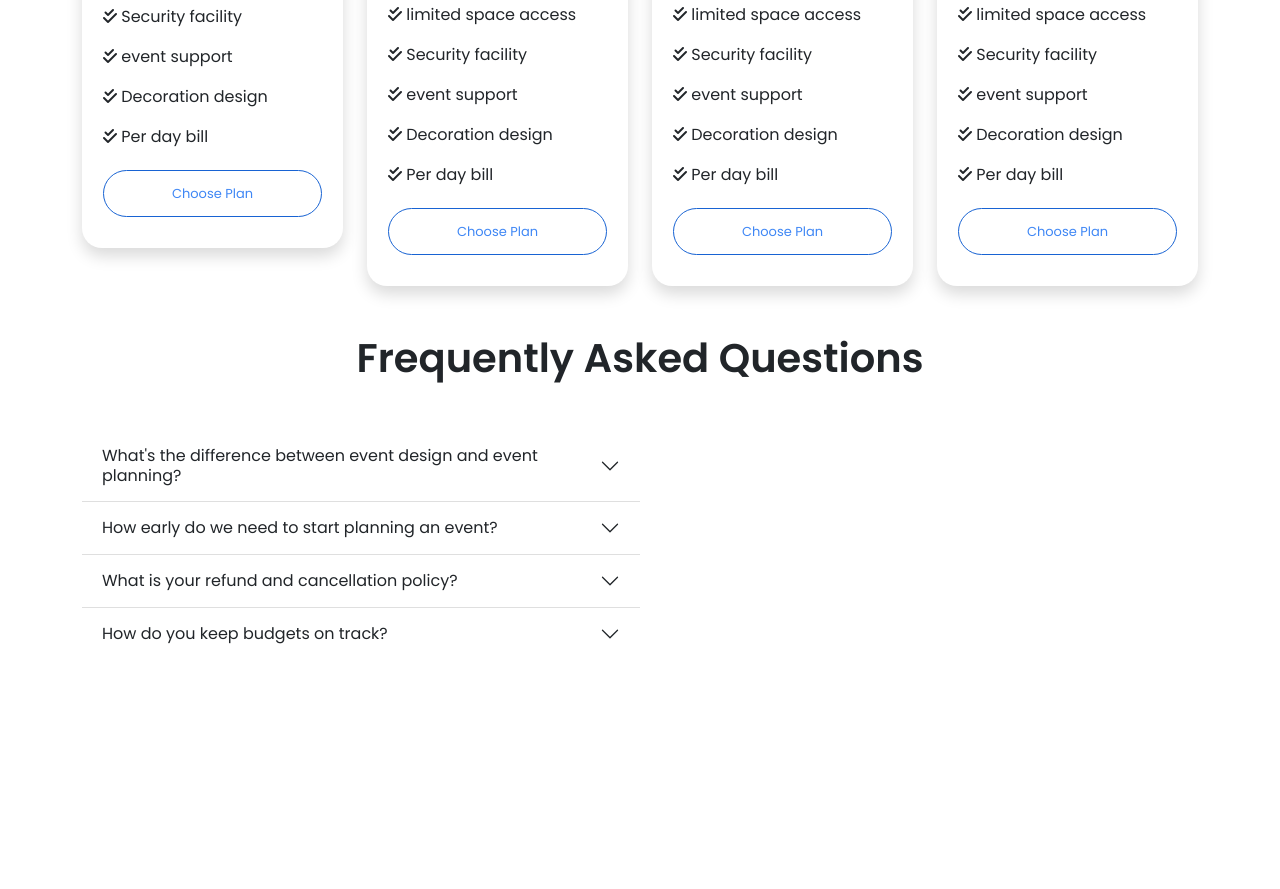
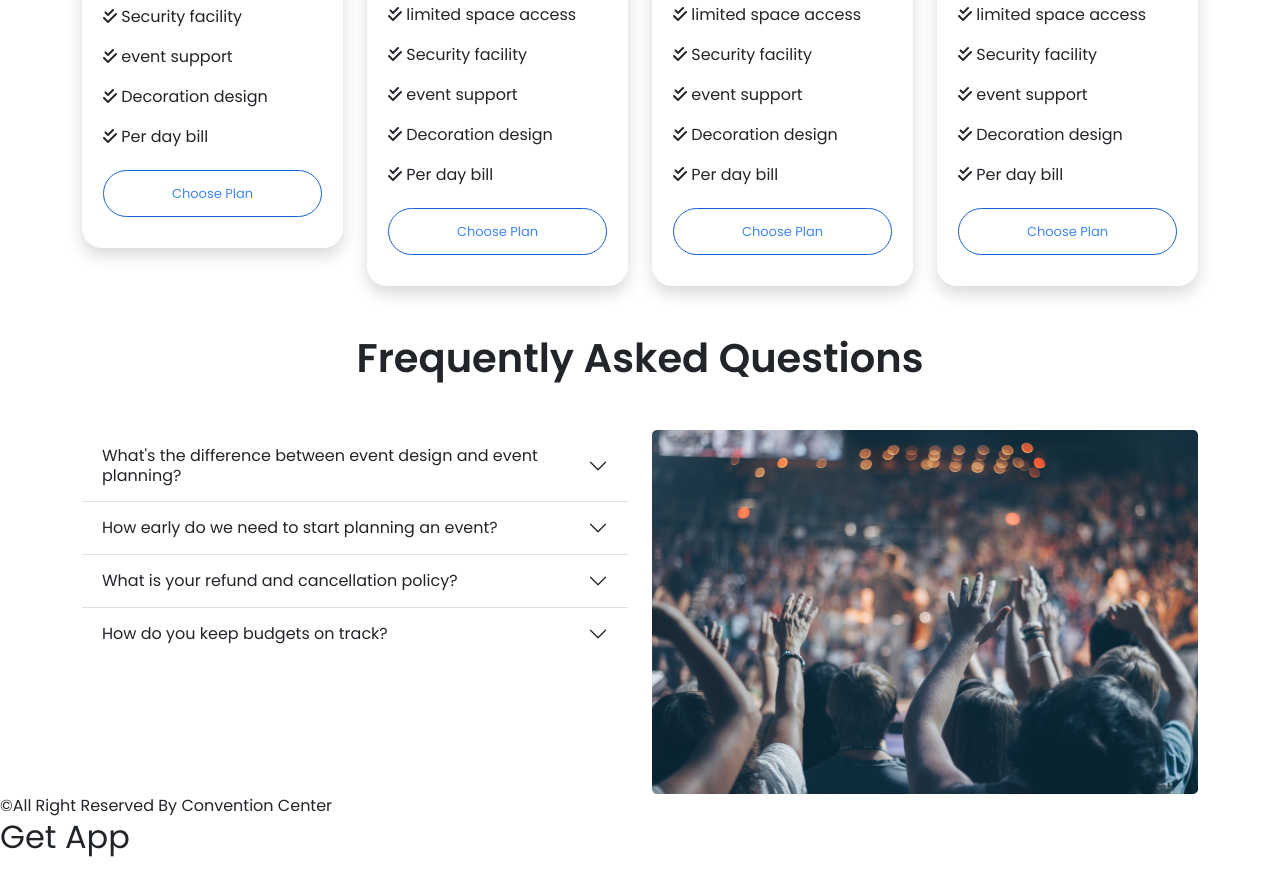
Before and after one commit to Fahimmuntasir1/Convention-center, a plain HTML site: page index.html in a window 1280 px wide. Shown: the part 894-1783 px from the top of the page. Before the commit the page ends 1554 px from the top, so only its background shows below. Drawn offline with nearby package versions, Linux system fonts and the light colour scheme.

Commit message:
FAQ added

```diff
--- a/index.html
+++ b/index.html
@@ -167,6 +167,7 @@
     <section id="faq">
       <h1 class="text-center fw-bold my-5">Frequently Asked Questions</h1>
       <div class="container">
+        <div class="row">
           <div class="col-lg-6">
             <div class="accordion accordion-flush" id="accordionFlushExample">
               <div class="accordion-item">
@@ -222,14 +223,35 @@
                 </div>
               </div>
             </div>
-
             </div>
-        <div class="col-lg-6">
-
+            <div class="col-lg-6 col-12">
+            <div>
+              <img src="images/banner 3.png" alt="" class="w-100">
+            </div>
+          </div>
         </div>
       </div>
     </section>
     <!-- FAQ section ended -->
+    <!-- Footer Starting -->
+    <footer>
+      <div class="copyright">
+        &copy;All Right Reserved By Convention Center
+      </div>
+      <div class="get-app">
+        <h2>Get App</h2>
+        <div>
+          <div class="apple">
+            <img src="./images/" alt="">
+          </div>
+          <div class="android">
+
+          </div>
+        </div>
+      </div>
+    </footer>
+        <!-- Footer ended -->
+
 
 
     <!-- Bootstrap js bundle -->
```
Also changed, not shown: images/app-store.png (added), images/google-play.png (added). Lines whose indentation alone changed are shown as unchanged.
